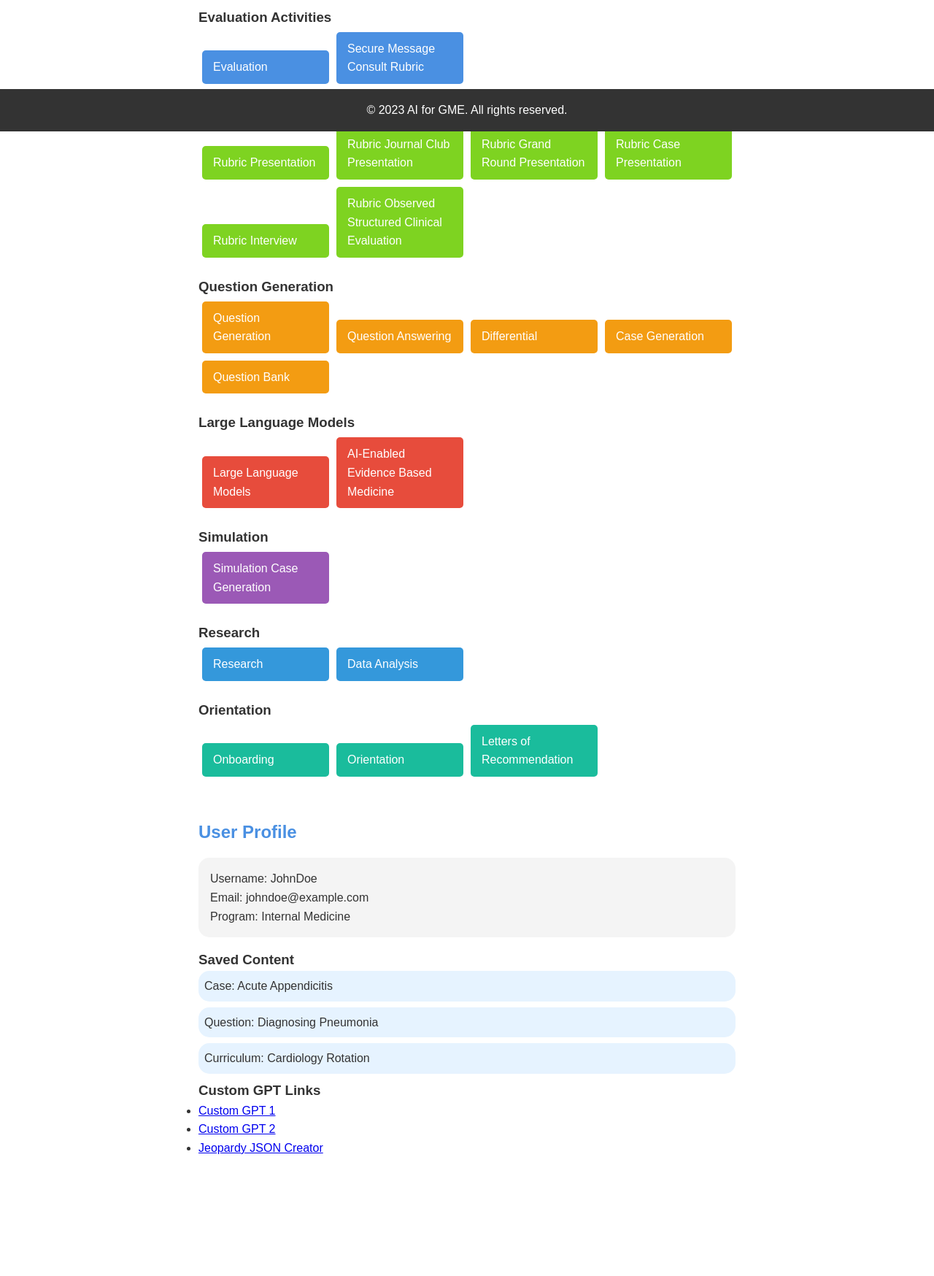
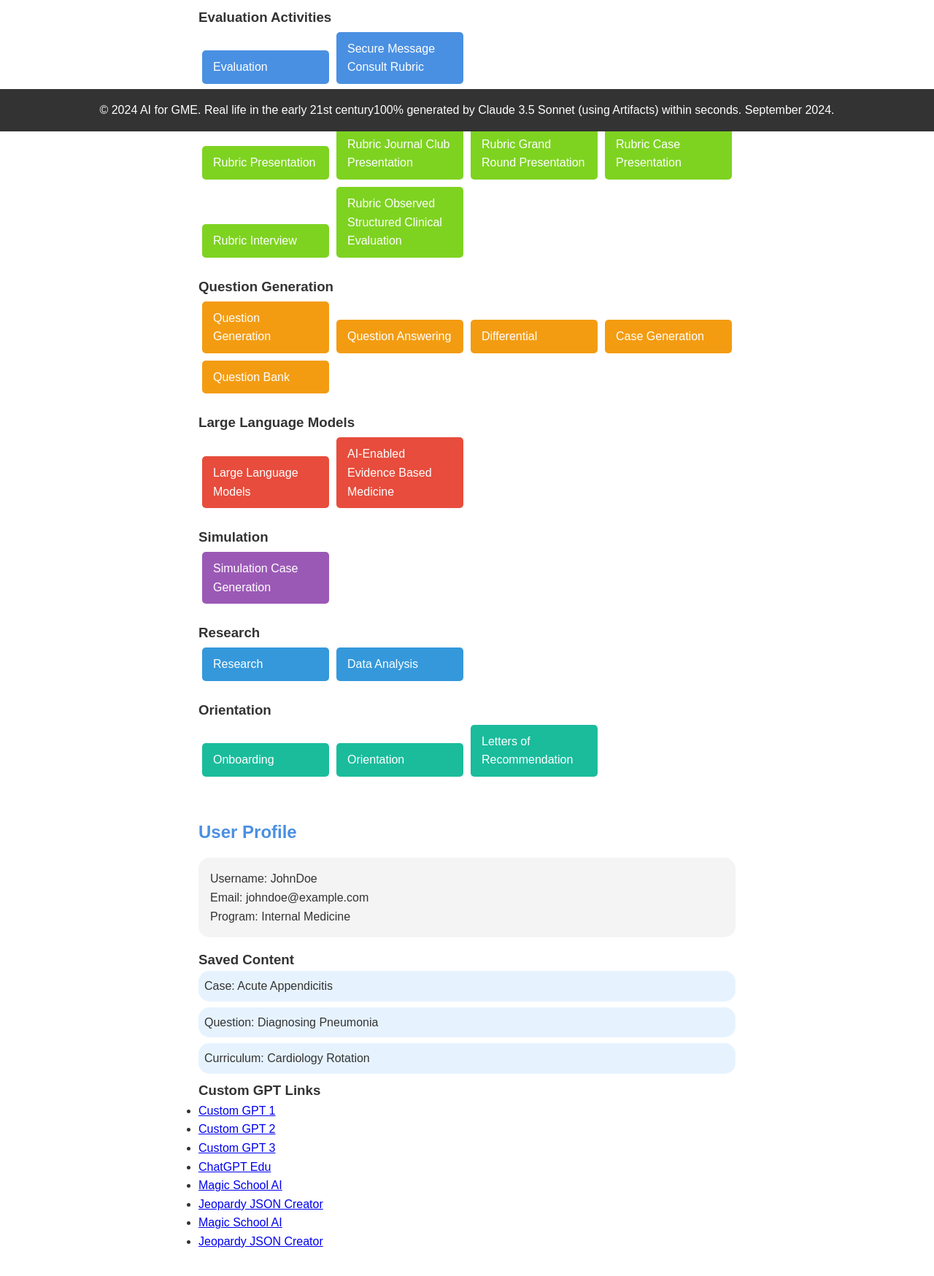
Before and after one commit to alexgithubusername/AI-for-Medical-Education-V1, a plain HTML site: page index.html in a window 1280 px wide. Shown: the part 620-2368 px from the top of the page at 73% size. Before the commit the page ends 2270 px from the top, so only its background shows below. Drawn offline with Linux system fonts and the light colour scheme.

Commit message:
Add files via upload

```diff
--- a/index.html
+++ b/index.html
@@ -141,15 +141,20 @@
             <ul id="saved-content"></ul>
             <h3>Custom GPT Links</h3>
             <ul>
-                <li><a href="https://linktoyourcustomgpt1.com" target="_blank">Custom GPT 1</a></li>
-                <li><a href="https://linktoyourcustomgpt2.com" target="_blank">Custom GPT 2</a></li>
+                <li><a href="https://docs.google.com/document/d/1CKGVICgEjkfp2hVkXQR4y8rNOKRajgjk5cbot52pE9Y/edit" target="_blank">Custom GPT 1</a></li>
+                <li><a href="https://docs.google.com/document/d/1MwpEKSxSlNLSBmrAWjQdksPF4QGZfoRQkvv2zbSefOo/edit#heading=h.eoqufh150fsk" target="_blank">Custom GPT 2</a></li>
+                <li><a href="https://docs.google.com/document/d/1Lo4aeiWT4f5xhcsAbWAfQRITghBhcmFN2m-JEX5OkJA/edit#heading=h.2mo8ig7kue3s" target="_blank">Custom GPT 3</a></li>
+                <li><a href="https://openai.com/index/introducing-chatgpt-edu/" target="_blank">ChatGPT Edu</a></li>
+                <li><a href="https://www.magicschool.ai/" target="_blank">Magic School AI</a></li>
+                <li><a href="https://www.airmeet.com/event/df06d2c0-e853-11ee-8a6f-79c15ae42d66" target="_blank">Jeopardy JSON Creator</a></li>
+                <li><a href="https://www.magicschool.ai/" target="_blank">Magic School AI</a></li>
                 <li><a href="https://live.avomd.io/dashboard/c5f680a659844d7a81" target="_blank">Jeopardy JSON Creator</a></li>
             </ul>
         </section>
     </main>
 
     <footer>
-        <p>&copy; 2023 AI for GME. All rights reserved.</p>
+        <p>&copy; 2024 AI for GME. Real life in the early 21st century100% generated by Claude 3.5 Sonnet (using Artifacts) within seconds. September 2024.</p>
     </footer>
 
     <script src="js/script.js"></script>
```
